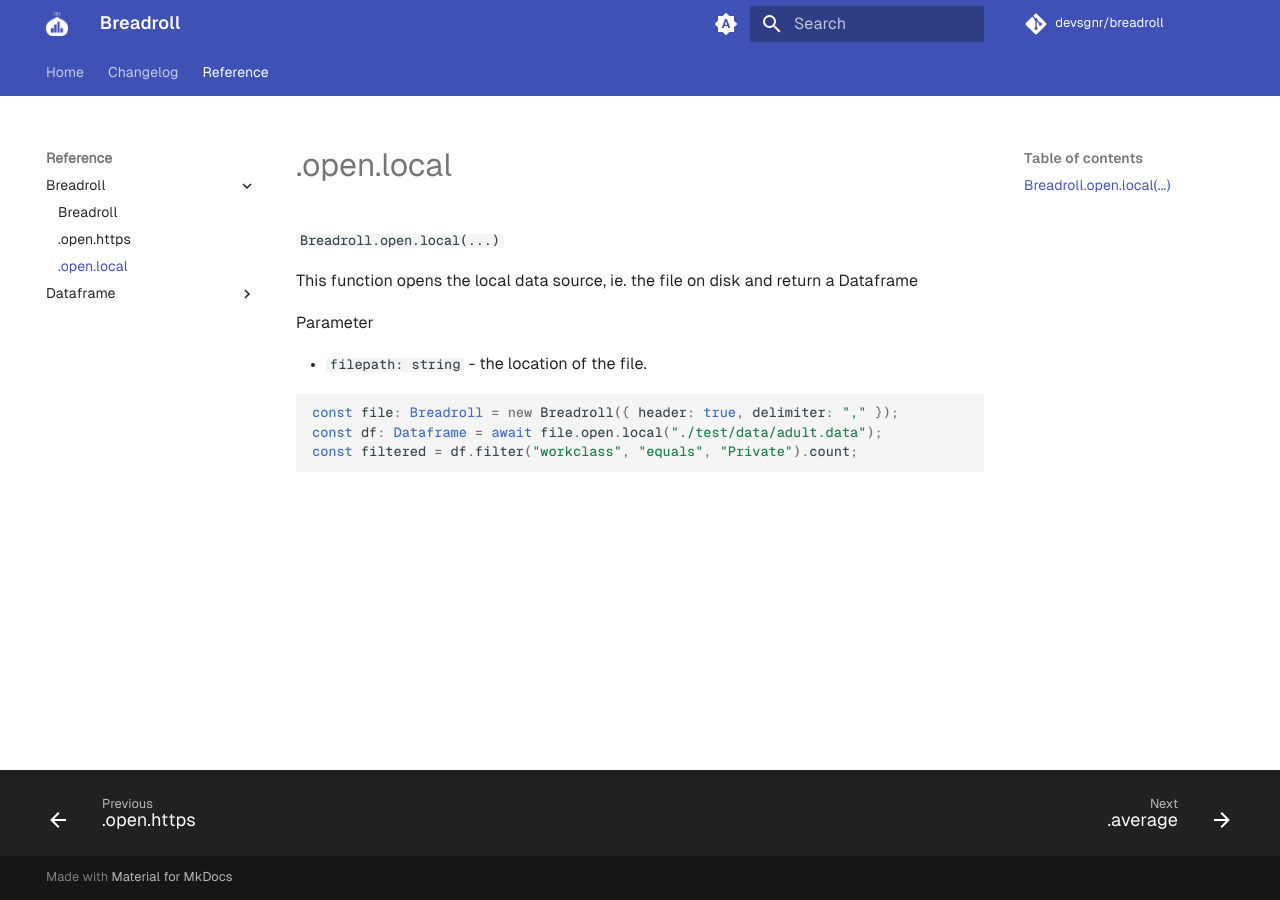
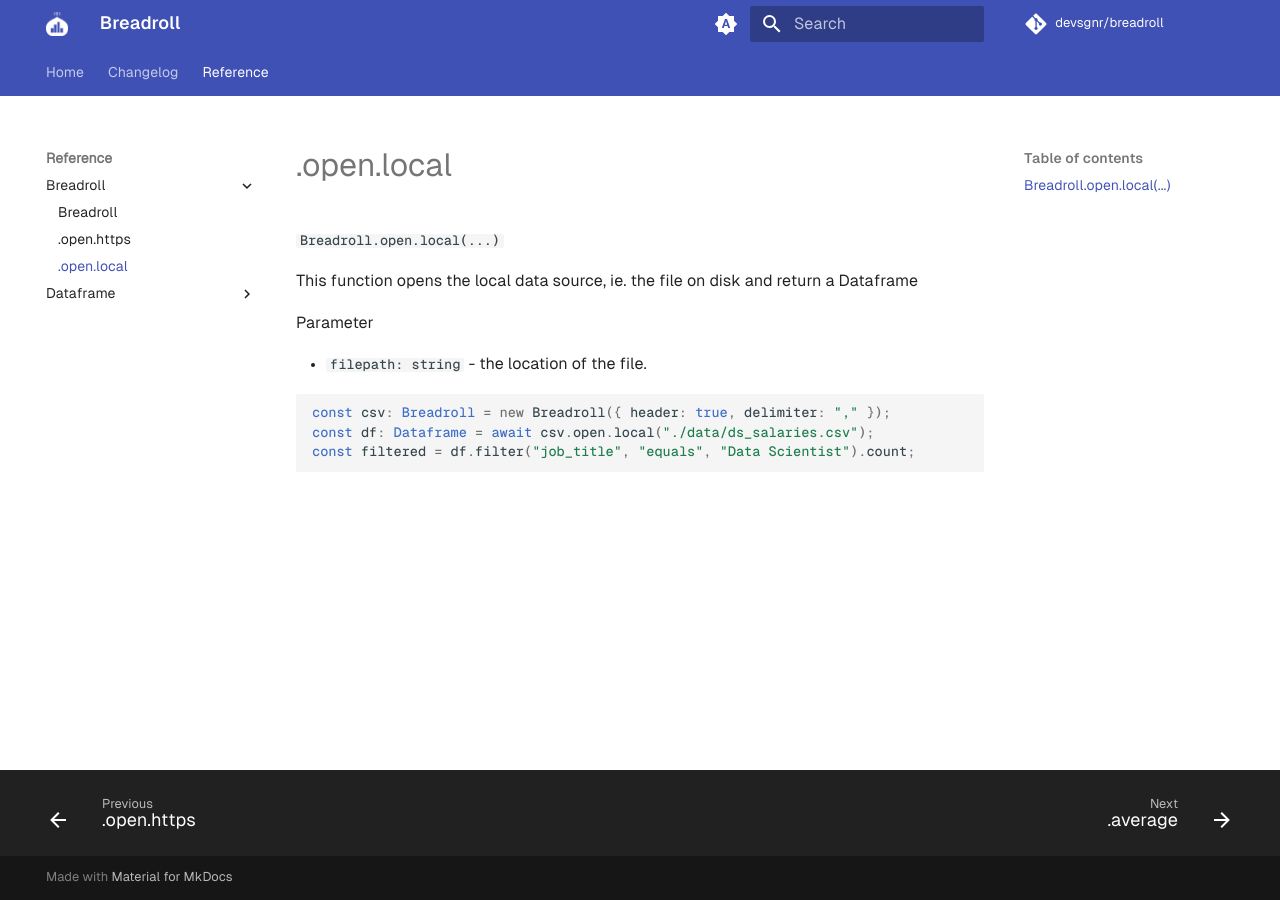
Before and after one commit to devsgnr/breadroll, an MkDocs documentation site: the page built from docs/docs/reference/Breadroll/local.md, in a window 1280 px wide. Built offline with MkDocs 1.6.1 and Material for MkDocs 9.7.7, drawn with Linux system fonts in a browser that asks for light colours; comment, search, counter and statistics services are not loaded.

Commit message:
unified data sources in example code snippets

````diff
--- a/docs/docs/reference/Breadroll/local.md
+++ b/docs/docs/reference/Breadroll/local.md
@@ -9,7 +9,7 @@
 - `filepath: string` - the location of the file.
 
 ```typescript
-const file: Breadroll = new Breadroll({ header: true, delimiter: "," });
-const df: Dataframe = await file.open.local("./test/data/adult.data");
-const filtered = df.filter("workclass", "equals", "Private").count;
+const csv: Breadroll = new Breadroll({ header: true, delimiter: "," });
+const df: Dataframe = await csv.open.local("./data/ds_salaries.csv");
+const filtered = df.filter("job_title", "equals", "Data Scientist").count;
 ```
````
Also changed, not shown: docs/docs/index.md (+2 -2 lines), docs/docs/reference/Breadroll/https.md (+2 -2 lines), README.md.
